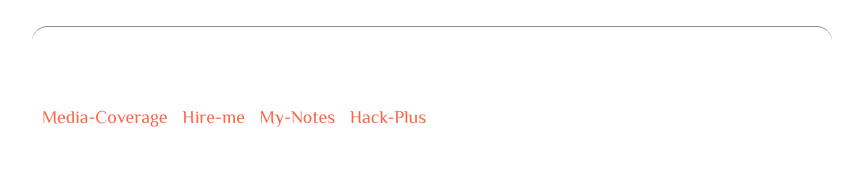
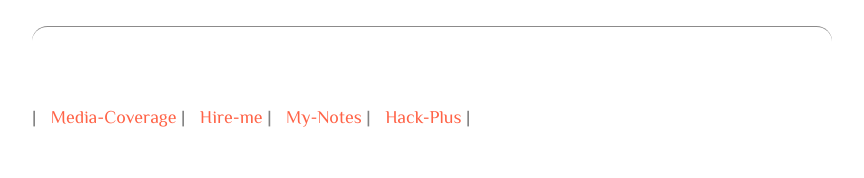
Before and after one commit to avicoder/avicoder.github.io, a Jekyll site: the page built from index.html, in a window 1280 px wide. Shown: the part 816-994 px from the top of the page, without its empty margins (208-1072 px from the left). Built offline with Jekyll 4.4.1, drawn with Linux system fonts in a browser that asks for light colours; some web fonts are replaced.

Commit message:
Update default.html

```diff
--- a/_layouts/default.html
+++ b/_layouts/default.html
@@ -41,18 +41,19 @@
     <div class="wrapper">
 
         <ul class="menu">
+                 |
             <a href="/media.html" class="social-links__entry" target="_blank">
                 Media-Coverage
-            </a>
+            </a> |
             <a href="mailto:avicoder[at]outlook[dot]com" class="social-links__entry" target="_blank">
                 Hire-me
-            </a>
+            </a> |
              <a href="https://github.com/vjex/notes" class="social-links__entry" target="_blank">
                 My-Notes
-            </a>
+            </a> |
             <a href="http://hack.plus" class="social-links__entry" target="_blank">
                 Hack-Plus
-            </a>
+            </a> |
 
         </ul>
         </div>
```
